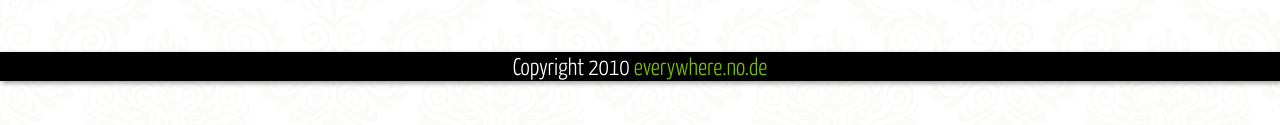
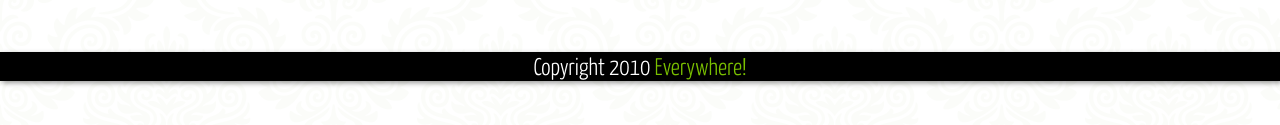
Before and after one commit to mhayashi/everywhere-server, a plain HTML site: page index.html in a window 1280 px wide. Shown: the part 719-844 px from the top of the page. Drawn offline with nearby package versions, Linux system fonts and the light colour scheme; a script that the page names is missing; files whose address does not match are found by name.

Commit message:
mod footer

```diff
--- a/index.html
+++ b/index.html
@@ -152,7 +152,7 @@
 
     <footer>
       <div>
-        Copyright 2010 <a class="introlink anchorLink" href="#intro">everywhere.no.de</a>
+        Copyright 2010 <a class="introlink anchorLink" href="#intro">Everywhere!</a>
       </div>
     </footer>
 
```
Also changed, not shown: index_ja.html (+1 -1 lines).
